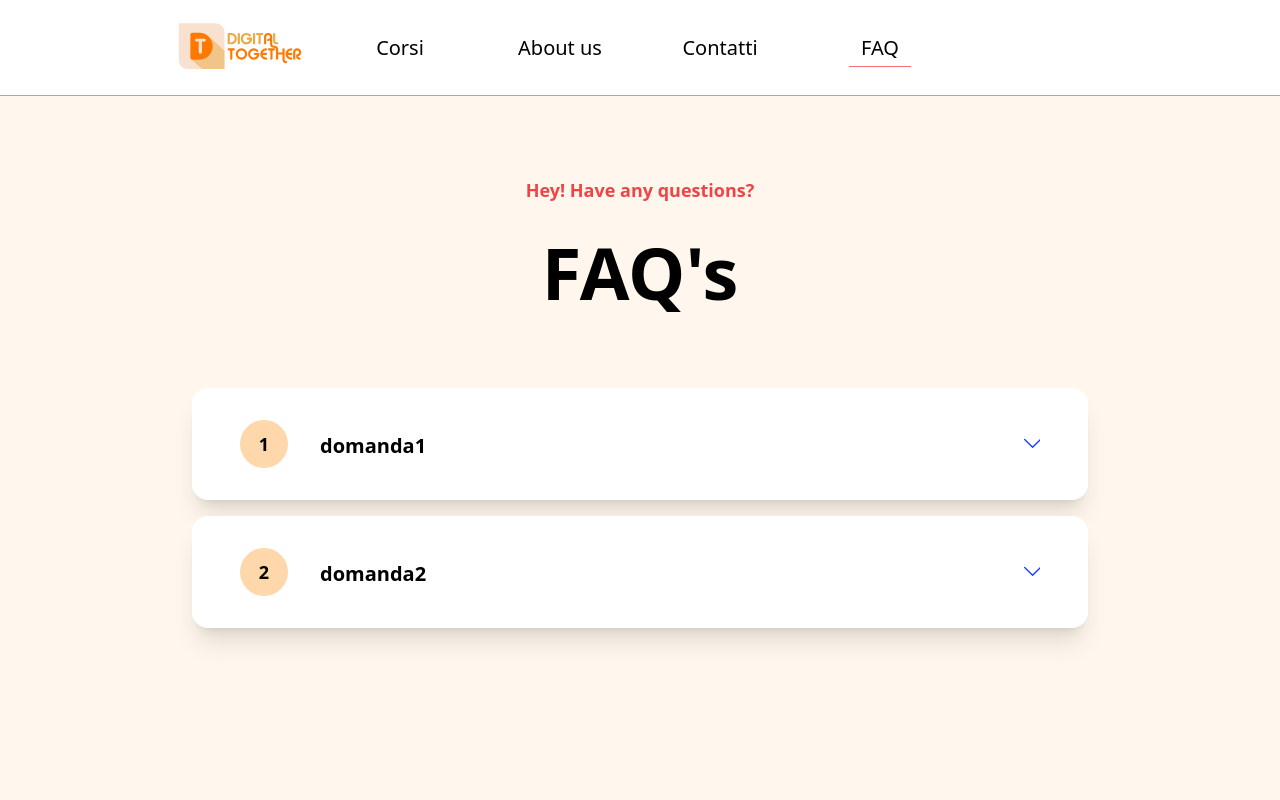
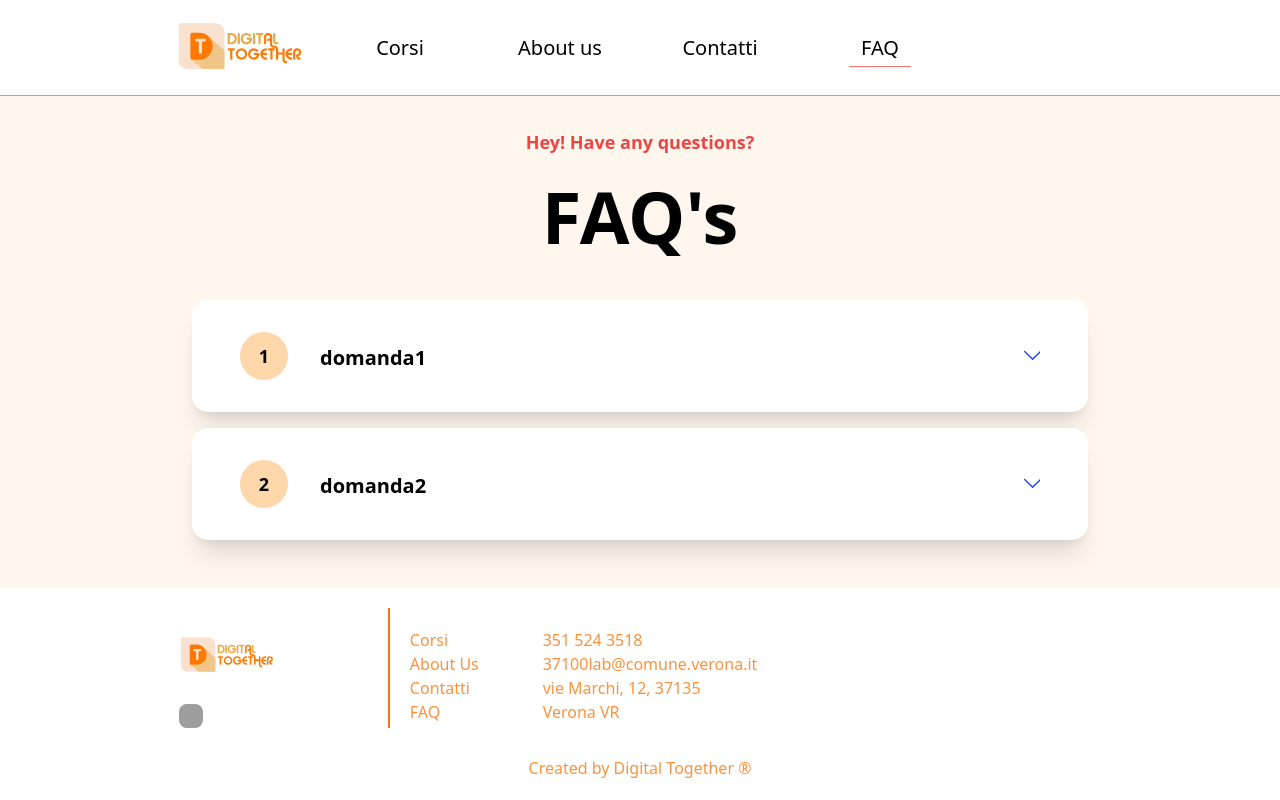
Before and after one commit to fondazioneedulife/digital-together, a Vue app in the folder client/: page /faq in a window 1280 px wide. Shown: the top 800 px of the page. Built offline with nearby package versions, Linux system fonts and the light colour scheme; grey boxes are pictures that could not be loaded; what vue3-openlayers would draw is missing.

Commit message:
Fix FAQ page margins

```diff
--- a/client/src/views/Faq.vue
+++ b/client/src/views/Faq.vue
@@ -1,10 +1,10 @@
 <template>
     <div>
-        <section class="py-20 2xl:py-40 bg-orange-50 h-screen">
+        <section class="py-8 2xl:py-12 bg-orange-50">
         <div class="container px-4 mx-auto">
-            <div class="mb-20 text-center">
+            <div class="mb-8 text-center">
             <span class="text-lg font-bold text-red-500">Hey! Have any questions?</span>
-            <h2 class="mt-8 text-7xl font-bold font-heading">FAQ&apos;s</h2>
+            <h2 class="mb-12 mt-6 text-7xl font-bold font-heading">FAQ&apos;s</h2>
             </div>
             <div class="max-w-4xl mx-auto">
             <ul>
```
